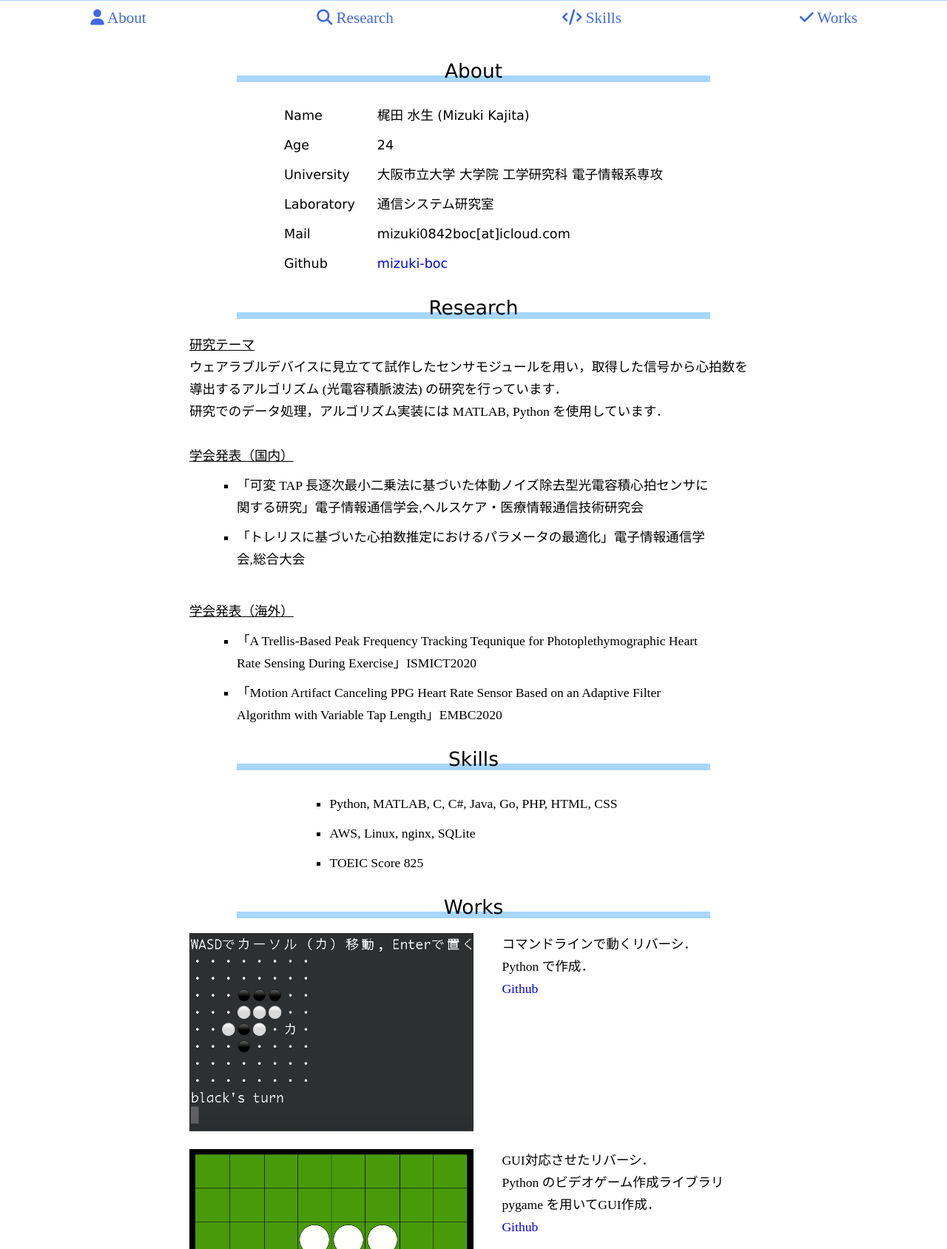
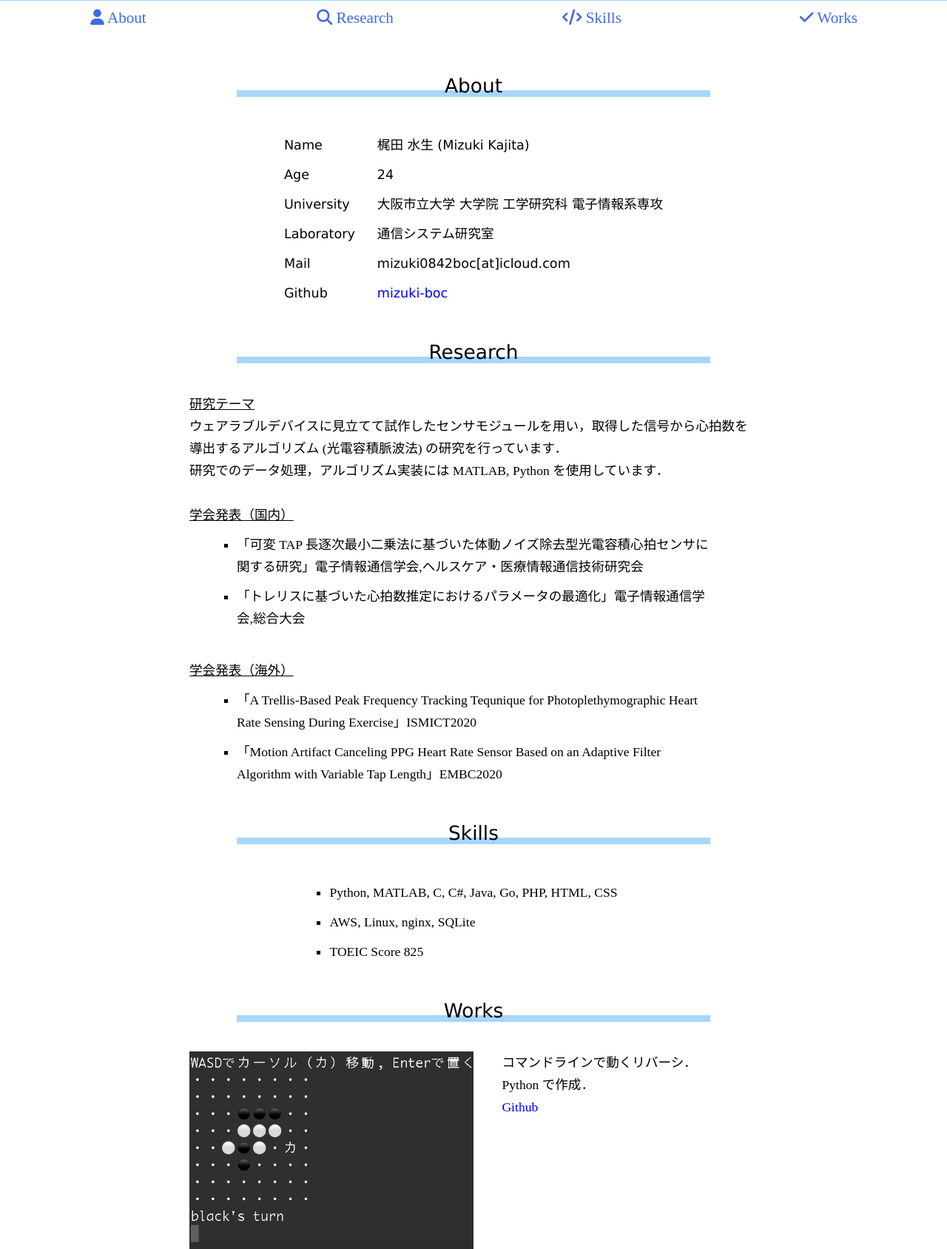
Before and after one commit to mizuki-boc/PortfolioSite, a Flask app: page / in a window 1280 px wide. Shown: the part 457-2145 px from the top of the page at 74% size. Run offline with Flask 2, Linux system fonts and the light colour scheme; lists and menus that the app fills with data are empty; some libraries are stand-ins or nearby versions.

Commit message:
edit layout

```diff
--- a/static/css/style.css
+++ b/static/css/style.css
@@ -60,7 +60,7 @@ header a:hover {
     background: linear-gradient(transparent 70%, #a7d6ff 50%);
     width: 50%;
     /* display: inline-block; */
-    margin: 20px auto;
+    margin: 40px auto;
     text-align: center;
 }
 h2 {
```
